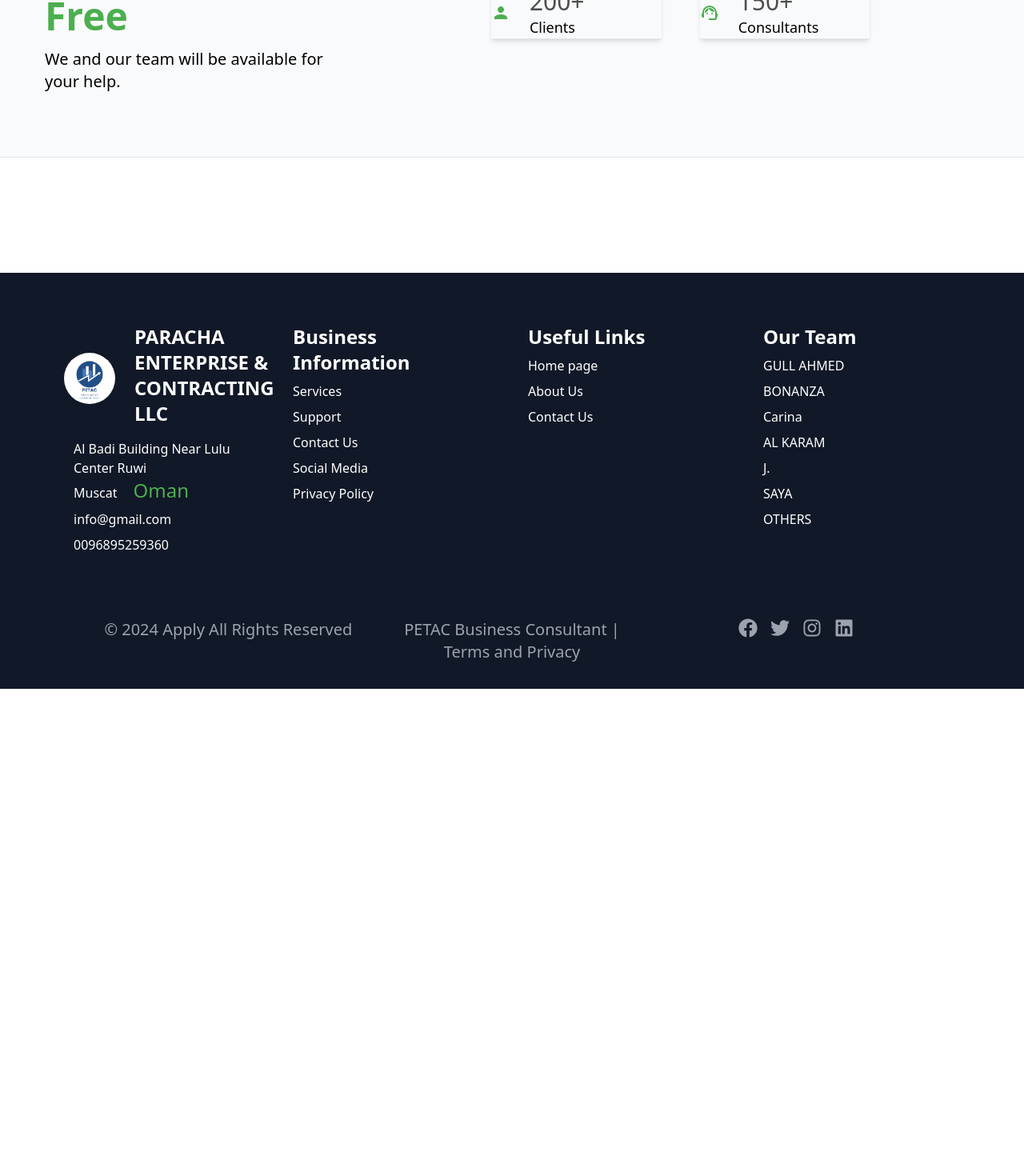
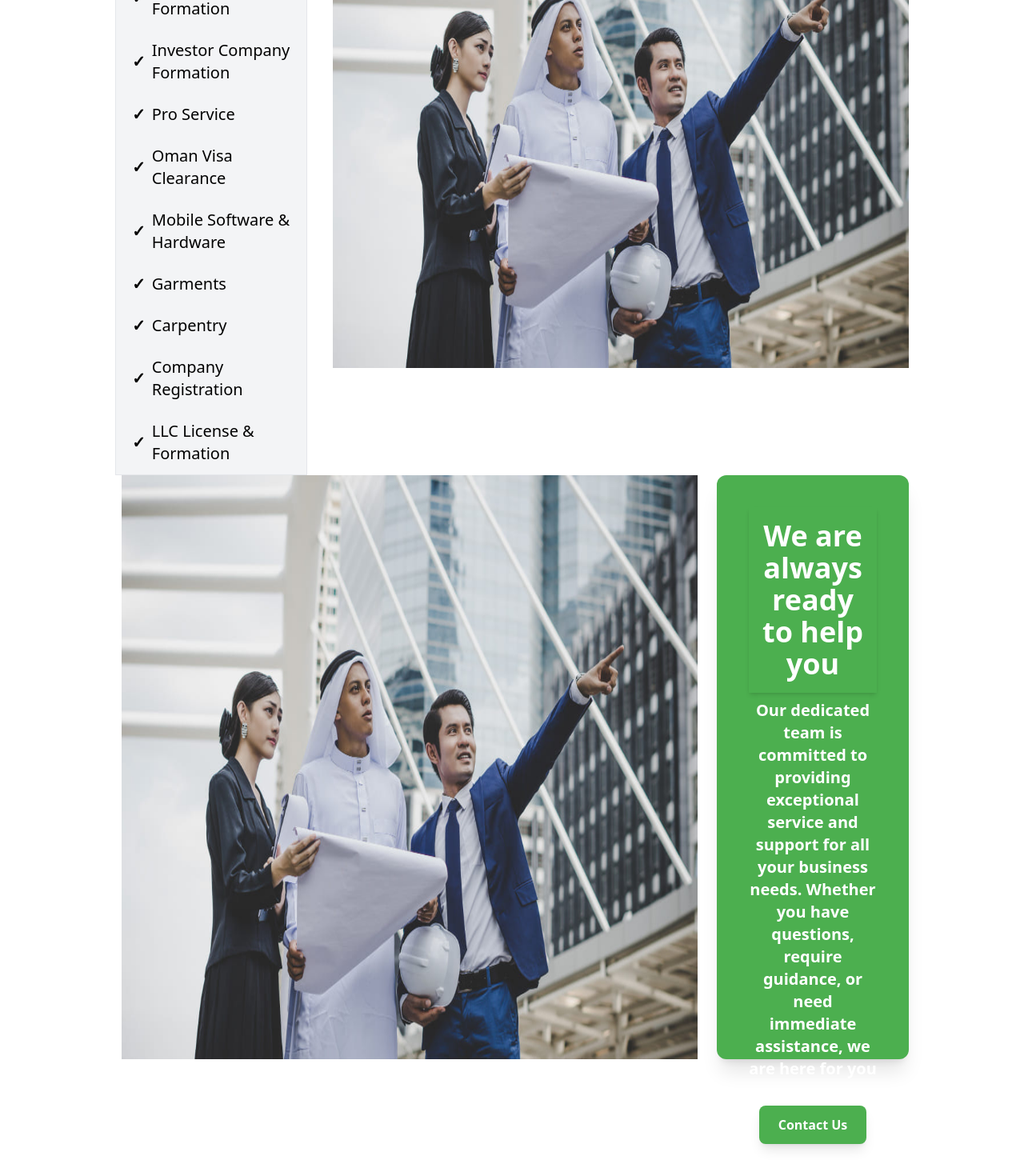
Before and after one commit to muzammil67552/Business-Setup, a React (Vite) app in the folder mybissiness/: page /service/company-registration in a window 1280 px wide. Shown: the part 420-1890 px from the top of the page at 80% size. Before the commit the page ends 1281 px from the top, so only its background shows below. Built offline with nearby package versions, Linux system fonts and the light colour scheme.

Commit message:
new Update

```diff
--- a/mybissiness/src/App.jsx
+++ b/mybissiness/src/App.jsx
@@ -10,7 +10,7 @@
 // Services Pages
 import InvestCompany from './pages/InvestCompany';
 import LLCLicense from './pages/LLCLicense';
-import LocalSponsor from './pages/LocalSponsor';
+import CompanyReg from './pages/CompanyReg.jsx';
 import ProServices from './pages/ProServices';
 import VisaClearance from './pages/VisaClearance';
 //Faq
@@ -35,7 +35,7 @@
         {/* Services Routes */}
         <Route path="/service/investor-company-formation" element={<InvestCompany />} />
         <Route path="/service/llc-license-formation" element={<LLCLicense />} />
-        <Route path="/service/local-sponsorship" element={<LocalSponsor />} />
+        <Route path="/service/company-registration" element={<CompanyReg/>} />
         <Route path="/service/pro-service" element={<ProServices />} />
         <Route path="/service/oman-visa-clearance" element={<VisaClearance />} />
         {/* Faq PAges */}
--- /dev/null
+++ b/mybissiness/src/assets/ServiceCatagory.jsx
@@ -0,0 +1,45 @@
+// assets/ServiceCatagory.js
+export const Categories = [
+
+    {
+      title: "Company Registration",
+      link: "/service/company-registration",
+    },
+    {
+      title: "LLC License & Formation",
+      link: "/service/llc-license-formation",
+    },
+    {
+      title: "Investor Company Formation",
+      link: "/service/investor-company-formation",
+    },
+    {
+        title: "Pro Service",
+        link: "/service/pro-service",
+      },
+      {
+        title: "Oman Visa Clearance",
+        link: "/service/oman-visa-clearance",
+      },
+      {
+        title: "Mobile Software & Hardware",
+        link: "/service/oman-visa-clearance",
+      },
+      {
+        title: "Garments",
+        link: "/service/oman-visa-clearance",
+      },
+      {
+        title: "Carpentry",
+        link: "/service/oman-visa-clearance",
+      },
+      {
+        title: "Company Registration",
+        link: "/service/company-registration",
+      },
+      {
+        title: "LLC License & Formation",
+        link: "/service/llc-license-formation",
+      },
+    // Add more categories as needed
+  ];
--- a/mybissiness/src/components/Navbar.jsx
+++ b/mybissiness/src/components/Navbar.jsx
@@ -40,7 +40,7 @@
             name: "Service" ,
             path: "#" ,
             dropdown: [
-                { label: "Local Sponsorship", path: "/service/local-sponsorship" },
+                { label: "Company Registration", path: "/service/company-registration" },
                 { label: "LLC License & Formation", path: "/service/llc-license-formation" },
                 { label: "Investor Company Formation", path: "/service/investor-company-formation" },
                 { label: "Pro Service", path: "/service/pro-service" },
--- a/mybissiness/src/components/QuoteForm.jsx
+++ b/mybissiness/src/components/QuoteForm.jsx
@@ -1,4 +1,4 @@
-import { useState, useEffect } from "react";
+import { useState } from "react";
 import Stepper from "./Stepper";
 import StepperControl from "./StepperControl";
 import StepperContext from "./contexts/StepperContext";
@@ -47,7 +47,7 @@
 
         if (direction === "next") {
             if (!validateStep()) {
-                return;
+                return; // Prevent going to the next step if validation fails
             }
             newStep++;
         } else {
@@ -72,39 +72,37 @@
 
     return (
         <>
-
-          <div className=" page-top">
-               <h1 className="md:text-5xl font-semibold text-3xl text-center mt-8">Setup Business In Oman With 100% OwnerShip</h1>
-                <h1 className="md:text-4xl font-semibold text-2xl text-center md:mb-8 mt-12 text-[#4CAF4F] ">What We Provide For Our Valuable Customers</h1>
-                <div className="container mx-auto grid grid-cols-2 md:grid-cols-4 justify-evenly p-10  ">
-                    <div className="flex flex-col items-center  mt-10   shadow-lg  ">
-                       <img className="  md:p-12 " src="/tradmark2.png" alt="Trade Mark" />
+            <div className="page-top">
+                <h1 className="md:text-5xl font-semibold text-3xl text-center mt-8">Setup Business In Oman With 100% Ownership</h1>
+                <h1 className="md:text-4xl font-semibold text-2xl text-center md:mb-8 mt-12 text-[#4CAF4F]">What We Provide For Our Valuable Customers</h1>
+                <div className="container mx-auto grid grid-cols-2 md:grid-cols-4 justify-evenly p-10">
+                    <div className="flex flex-col items-center mt-10 shadow-lg">
+                        <img className="md:p-12" src="/tradmark2.png" alt="Trade Mark" />
                         <h2 className="md:text-2xl text-xl text-center text-red-800">Trade Mark</h2>
                     </div>
-                     <div className="flex flex-col items-center   mt-10  shadow-lg ">
-                       <img className=" md:text-3xl text-2x  " src="/finalizaactivity.png" alt="Trade Mark" />
+                    <div className="flex flex-col items-center mt-10 shadow-lg">
+                        <img className="md:text-3xl text-2x" src="/finalizaactivity.png" alt="Finalizing Activity" />
                         <h2 className="md:text-2xl text-xl text-center text-red-800">Finalizing Activity</h2>
                     </div>
-                      <div className="flex flex-col items-center p-10   mt-10 shadow-lg">
-                        <img className=" md:p-8" src="/documents.png" alt="Trade Mark" />
+                    <div className="flex flex-col items-center p-10 mt-10 shadow-lg">
+                        <img className="md:p-8" src="/documents.png" alt="Clear Documentation" />
                         <h2 className="md:text-2xl text-xl text-center text-red-800">Clear Documentation</h2>
                     </div>
-                       <div className="flex flex-col items-center p-10   mt-10  shadow-lg ">
-                         <img className=" mb-2" src="/goldenvisa.png" alt="Trade Mark" />
+                    <div className="flex flex-col items-center p-10 mt-10 shadow-lg">
+                        <img className="mb-2" src="/goldenvisa.png" alt="Golden Visa" />
                         <h2 className="md:text-2xl text-xl text-center text-red-800">Golden Visa</h2>
                     </div>
                 </div>
             </div>
-            <div className="flex justify-center  md:mt-32 mt-16">
+
+            <div className="flex justify-center md:mt-32 mt-16">
                 <div>
                     <h2 className="md:text-3xl font-medium text-2xl text-center mt-3">Calculate Cost</h2>
-                    <p className="md:text-2xl text-red-700 text-xl text-center mt-3 ">Please Fill Up The Below Requirements</p>
+                    <p className="md:text-2xl text-red-700 text-xl text-center mt-3">Please Fill Up The Below Requirements</p>
                 </div>
             </div>
 
             <div className="md:mt-16 mt-8">
-
-                {/* Stepper Component */}
                 <div className="mx-auto shadow-md rounded-2xl pb-8 bg-white mt-10">
                     <div className="container horizontal mt-5 justify-center mx-auto md:px-64">
                         <Stepper steps={steps} currentStep={currentStep} />
@@ -118,10 +116,10 @@
                 </div>
             </div>
             <div>
-                <TestimonialSlider/>
+                <TestimonialSlider />
             </div>
 
-            <ToastContainer position="top-right " autoClose={5000} hideProgressBar={false} />
+            <ToastContainer position="top-right" autoClose={5000} hideProgressBar={false} />
         </>
     );
 };
--- a/mybissiness/src/components/ServiceCard.jsx
+++ b/mybissiness/src/components/ServiceCard.jsx
@@ -4,9 +4,9 @@
     const ServiceCards = [
        {
         id:1,
-        title:"Providing trusted local sponsorship solutions in Oman for seamless business operations and legal compliance",
+        title:"Providing trusted Company Registration  in Oman for seamless business operations and legal compliance",
         img:"/home 3.jpg",
-        link:"/service/local-sponsorship",
+        link:"/service/company-registration",
        },
        {
         id:2,
--- /dev/null
+++ b/mybissiness/src/pages/CompanyReg.jsx
@@ -0,0 +1,59 @@
+import { Categories } from '../assets/ServiceCatagory';
+import { NavLink } from 'react-router-dom';
+
+const CompanyReg = () => {
+  return (
+    <div className='bg-white px-4 md:px-16 lg:px-36 page-top'>
+      {/* Categories Section */}
+      <div className='container mx-auto gap-6 flex flex-col md:flex-row'>
+        <div className='w-full md:w-3/12'>
+          <div className='bg-green-600 text-white text-xl font-bold px-2 py-4'>
+            Choose Our Service by Categories
+          </div>
+          <ul className='space-y-6 bg-gray-100 p-3 border'>
+            {Categories.map((category, index) => (
+              <li key={index} className='flex items-center text-xl font-medium'>
+                <span className="font-bold text-xl mx-2 mr-2">✓</span>
+                <NavLink to={category.link} className='text-black'>
+                  {category.title}
+                </NavLink>
+              </li>
+            ))}
+          </ul>
+        </div>
+
+        <div className='w-full md:w-9/12 mt-6 md:mt-0 relative ml-2'>
+          <img src='/home 3.jpg' className='h-5/6 w-full md:m-0 -ml-2' alt='Hero' />
+        </div>
+      </div>
+      {/* Content Section */}
+      <div className='container mx-auto gap-6 flex flex-col md:flex-row'>
+           <div className='w-full md:w-9/12 mt-6 md:mt-0 relative ml-2'>
+                <img src='/home 3.jpg' className='h-5/6 w-full md:m-0 -ml-2' alt='Hero' />
+           </div>
+
+           {/* Contact Us */}
+           <div className='w-full md:w-3/12   '>
+                  <div className=' rounded-xl shadow-xl text-white font-semibold  md:mt-0 mt-6 bg-[#4CAF4F]  h-5/6 '>
+                   <div className="p-10">
+                            <div className=''>
+                                 <h1 className="text-4xl  font-semibold text-center shadow-md p-4">We are always ready to help you</h1>
+                            </div>
+                            <div>
+                                 <p className='text-center font-semibold text-xl mt-2'>Our dedicated team is committed to providing exceptional service and support for all your business needs. Whether you have questions, require guidance, or need immediate assistance, we are here for you</p>
+                            </div>
+                            <NavLink to="/contact">
+                            <div className='text-center mt-8 '>
+                                <button className='px-6 py-3 bg-[#4CAF4F] text-white rounded-lg transition-transform transform hover:scale-110 hover:bg-white hover:text-[#4CAF4F] shadow-lg hover:shadow-2xl duration-300 ease-in-out'>Contact Us</button>
+                            </div>
+                            </NavLink>
+                     </div>
+                  </div>
+           </div>
+
+      </div>
+    </div>
+  );
+};
+
+export default CompanyReg;
--- a/mybissiness/src/pages/LocalSponsor.jsx
+++ /dev/null
@@ -1,8 +0,0 @@
-
-const LocalSponsor = () => {
-  return (
-    <div>LocalSponsor</div>
-  )
-}
-
-export default LocalSponsor;
```
Lines whose indentation alone changed are shown as unchanged.
